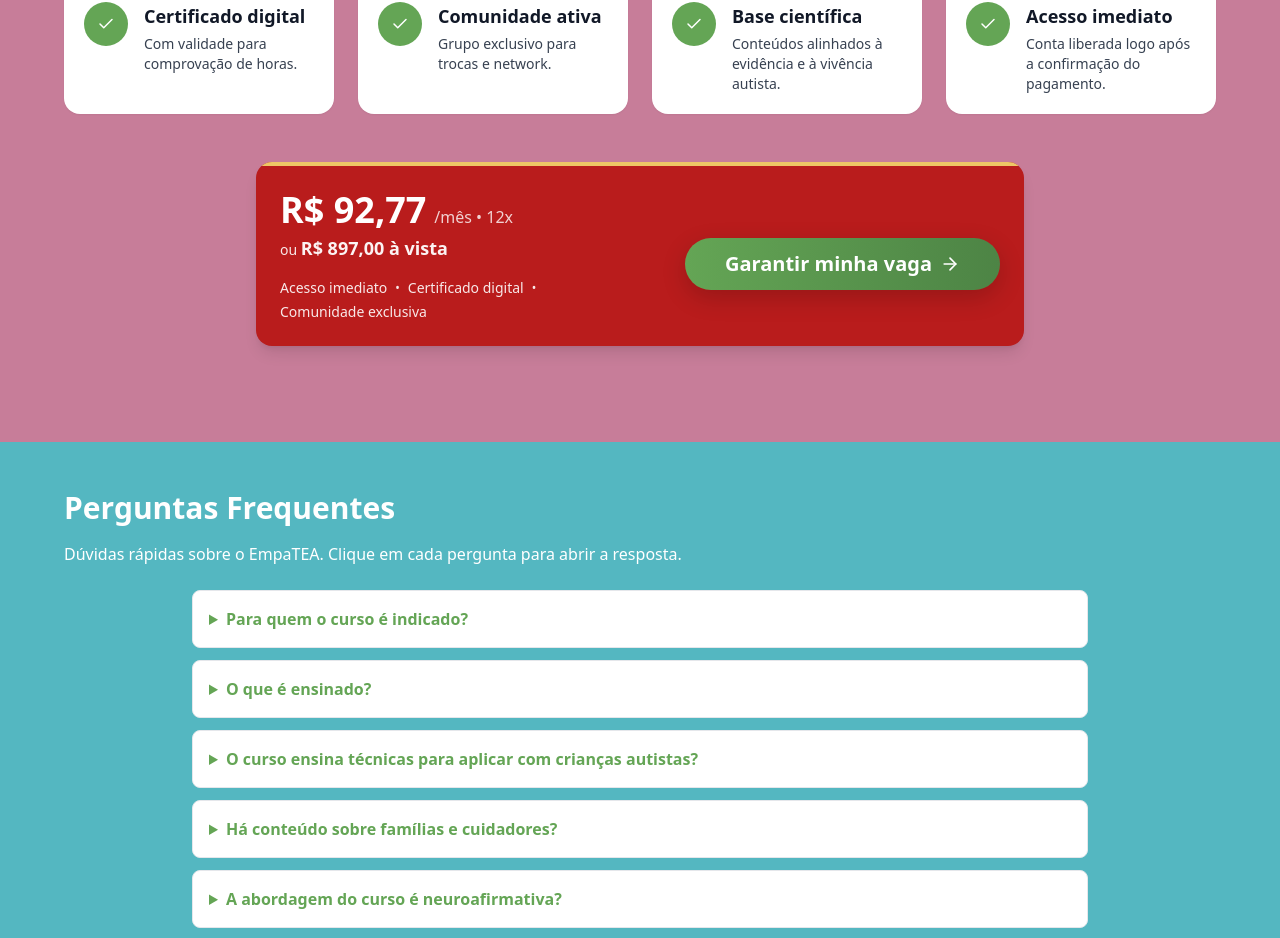
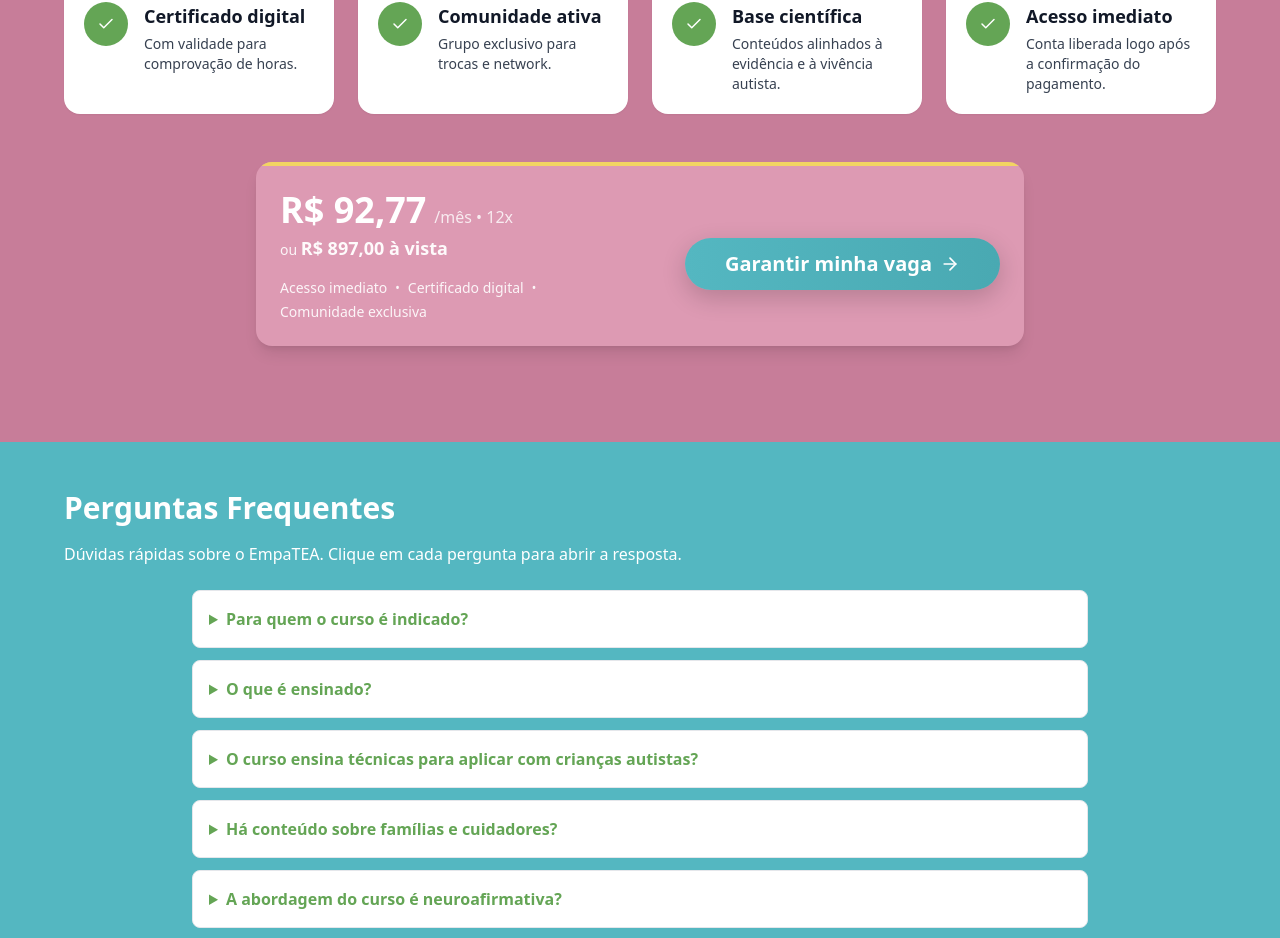
Before and after one commit to kainamf/psilarafrasson, a React (Create React App) app: page /empatea in a window 1280 px wide. Shown: the part 1613-2551 px from the top of the page. Built offline with nearby package versions, Linux system fonts and the light colour scheme.

Commit message:
fix: update background colors in Empatea components for consistency

```diff
--- a/src/components/EmpateaBenefits.tsx
+++ b/src/components/EmpateaBenefits.tsx
@@ -46,14 +46,14 @@ export default function EmpateaBenefits() {
 
                 <div className="mt-8 md:mt-12 max-w-3xl mx-auto">
                     {/* CARD PRINCIPAL
-      - Adicionado 'bg-red-700' (para combinar com a imagem, já que o código original não tinha cor)
+      - Usando secondary-700 da paleta do site
       - Adicionado 'transition-all' e 'hover:shadow-2xl hover:-translate-y-1' para o efeito dinâmico
     */}
-                    <div className="rounded-2xl overflow-hidden shadow-lg bg-red-700
+                    <div className="rounded-2xl overflow-hidden shadow-lg bg-secondary-700
                  transition-all duration-300 ease-in-out hover:shadow-2xl hover:-translate-y-1">
 
                         {/* A cor da borda foi mantida via 'style' */}
-                        <div className="p-6 border-t-4" style={{ borderTopColor: '#EEC666' }}>
+                        <div className="p-6 border-t-4" style={{ borderTopColor: '#f2d462' }}>
                             <div className="max-w-3xl mx-auto">
                                 <div className="grid grid-cols-1 md:grid-cols-[1fr_auto] items-center gap-6">
 
--- a/src/components/EmpateaCTA.tsx
+++ b/src/components/EmpateaCTA.tsx
@@ -17,7 +17,7 @@ function EmpateaCTA({ label = 'Garantir minha vaga', variant = 'primary', classN
     return (
       <button
         onClick={handleClick}
-        className={`mt-4 bg-white text-empatea-green px-8 py-3 rounded-full text-lg font-bold hover:bg-empatea-green-dark hover:text-white transition-all duration-200 inline-flex items-center gap-2 ${className}`}
+        className={`mt-4 bg-white text-primary-700 px-8 py-3 rounded-full text-lg font-bold hover:bg-primary-500 hover:text-white transition-all duration-200 inline-flex items-center gap-2 ${className}`}
         aria-label={label}
         type="button"
       >
@@ -30,7 +30,7 @@ function EmpateaCTA({ label = 'Garantir minha vaga', variant = 'primary', classN
   return (
     <button
       onClick={handleClick}
-      className={`mt-4 bg-gradient-to-r from-empatea-green to-empatea-green-dark text-white px-8 py-3 rounded-full text-lg font-bold hover:opacity-95 transition-all duration-200 inline-flex items-center gap-2 focus:outline-none focus-visible:ring-4 focus-visible:ring-empatea-green/40 ${className}`}
+      className={`mt-4 bg-gradient-to-r from-primary-500 to-primary-700 text-white px-8 py-3 rounded-full text-lg font-bold hover:opacity-95 transition-all duration-200 inline-flex items-center gap-2 focus:outline-none focus-visible:ring-4 focus-visible:ring-primary-500/40 ${className}`}
       aria-label={label}
       type="button"
     >
--- a/src/components/EmpateaStickyCTA.tsx
+++ b/src/components/EmpateaStickyCTA.tsx
@@ -10,7 +10,7 @@ function EmpateaStickyCTA() {
   return (
     <div className="fixed bottom-6 right-6 z-50">
       <div className="flex flex-col items-end gap-2">
-        <div className="bg-empatea-red text-white px-3 py-1 rounded-full text-sm font-semibold shadow-lg">Oferta especial</div>
+        <div className="bg-secondary-700 text-white px-3 py-1 rounded-full text-sm font-semibold shadow-lg">Oferta especial</div>
         <button
           onClick={handleClick}
           aria-label="Inscreva-se no EmpaTEA"
```
